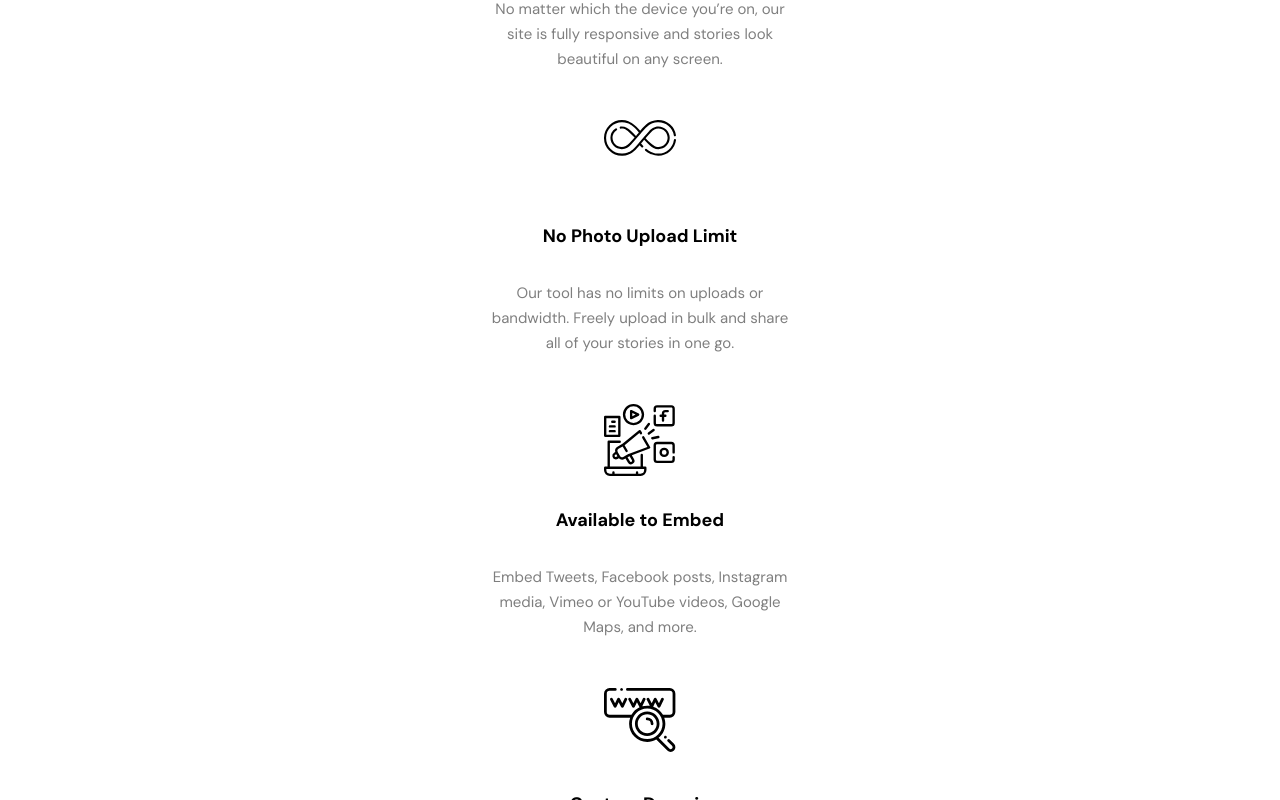
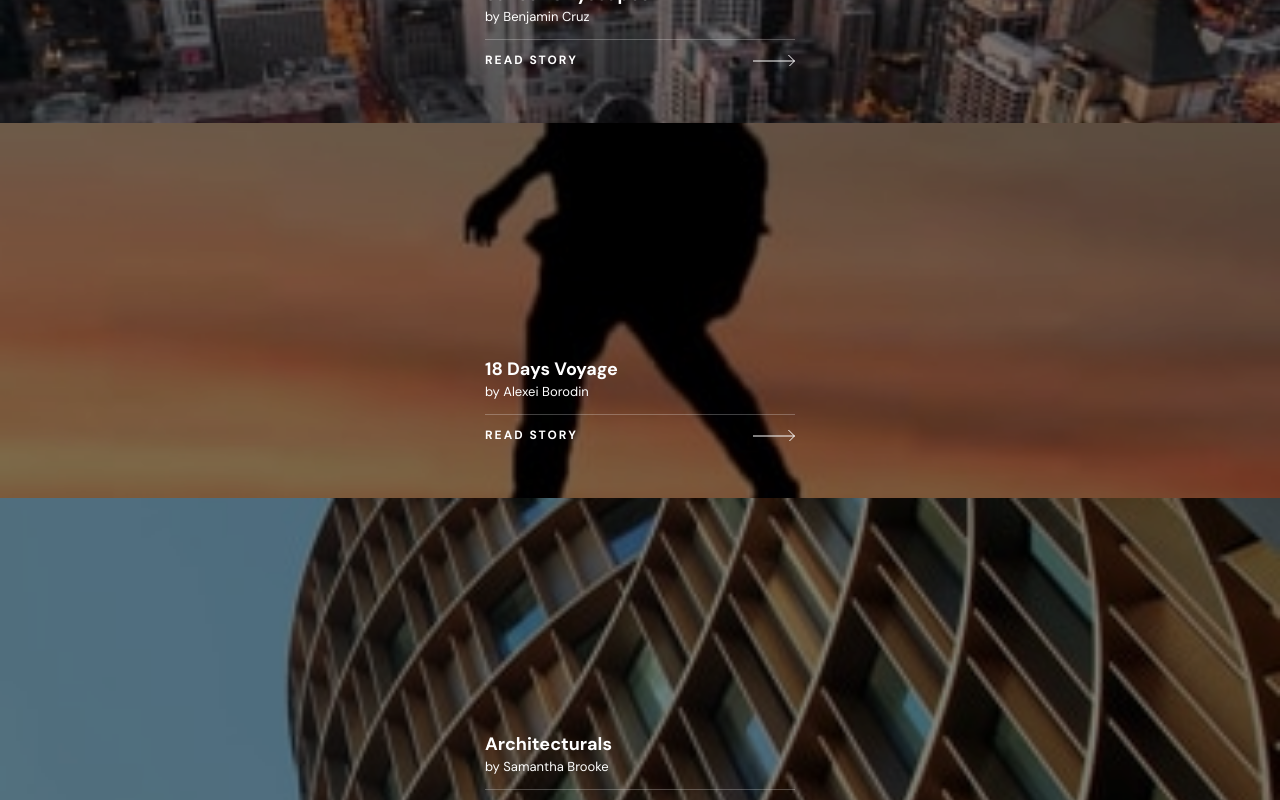
Before and after one commit to reactaleks/photosnap-nextjs, a Next.js app: page / in a window 1280 px wide. Shown: the part 2120-2920 px from the top of the page. Built offline with nearby package versions, Linux system fonts and the light colour scheme.

Commit message:
Reworked. Image story component to display data from array of objects.

```diff
--- a/components/image_story_component/ImageStoryComponent.jsx
+++ b/components/image_story_component/ImageStoryComponent.jsx
@@ -1,24 +1,66 @@
 import LinkMore from "../shared_ui_components/Link_MoreComponent";
 import Image from "next/image";
 export default function ImageStory() {
-  return (
-    <div className="w-full h-[375px] bg-orange-500 flex flex-col relative items-center">
+
+  const storyData = [
+    {
+      'link': "/assets/stories/desktop/mountains.jpg",
+      'height': 500,
+      'width': 360,
+      'alt': '',
+      'title': 'The Mountains',
+      'author': 'by John Appleseed',
+    },
+    {
+      'link': '/assets/stories/desktop/cityscapes.jpg',
+      'height': 500,
+      'width': 360,
+      'alt': '',
+      'title': 'Sunset Cityscapes',
+      'author': 'by Benjamin Cruz',
+    },
+    {
+      'link': '/assets/stories/desktop/18-days-voyage.jpg',
+      'height': 500,
+      'width': 360,
+      'alt': '',
+      'title': '18 Days Voyage',
+      'author': 'by Alexei Borodin',
+    },
+    {
+      'link': '/assets/stories/desktop/architecturals.jpg',
+      'height': 500,
+      'width': 360,
+      'alt': '',
+      'title': 'Architecturals',
+      'author': 'by Samantha Brooke',
+    },
+  ]
+
+  const componentList = storyData.map((item, index) => {
+    return <div key={index} className="w-full h-[375px] flex flex-col relative items-center">
       <Image
-        src={"/assets/stories/desktop/mountains.jpg"}
+        src={item.link}
         className="w-full h-[375px] object-cover brightness-50"
-        width={360}
-        height={500}
-        alt=""
+        width={item.width}
+        height={item.height}
+        alt={item.alt}
       />
       <div className="absolute bottom-12 text-white w-[310px] h-[99px] flex flex-col justify-around">
         <div className="flex flex-col">
-          <div className="text-[18px] leading-[25px] font-bold">The Mountains</div>
-          <div className="text-[13px]">by John Appleseed</div>
+          <div className="text-[18px] leading-[25px] font-bold">{item.title}</div>
+          <div className="text-[13px]">{item.author}</div>
         </div>
 
         <div className="w-[310px] h-[1px] bg-white bg-opacity-25"></div>
         <LinkMore linkText={"read story"} />
       </div>
     </div>
+  })
+
+  return (
+    <>
+        {componentList}
+    </>
   );
 }
```
